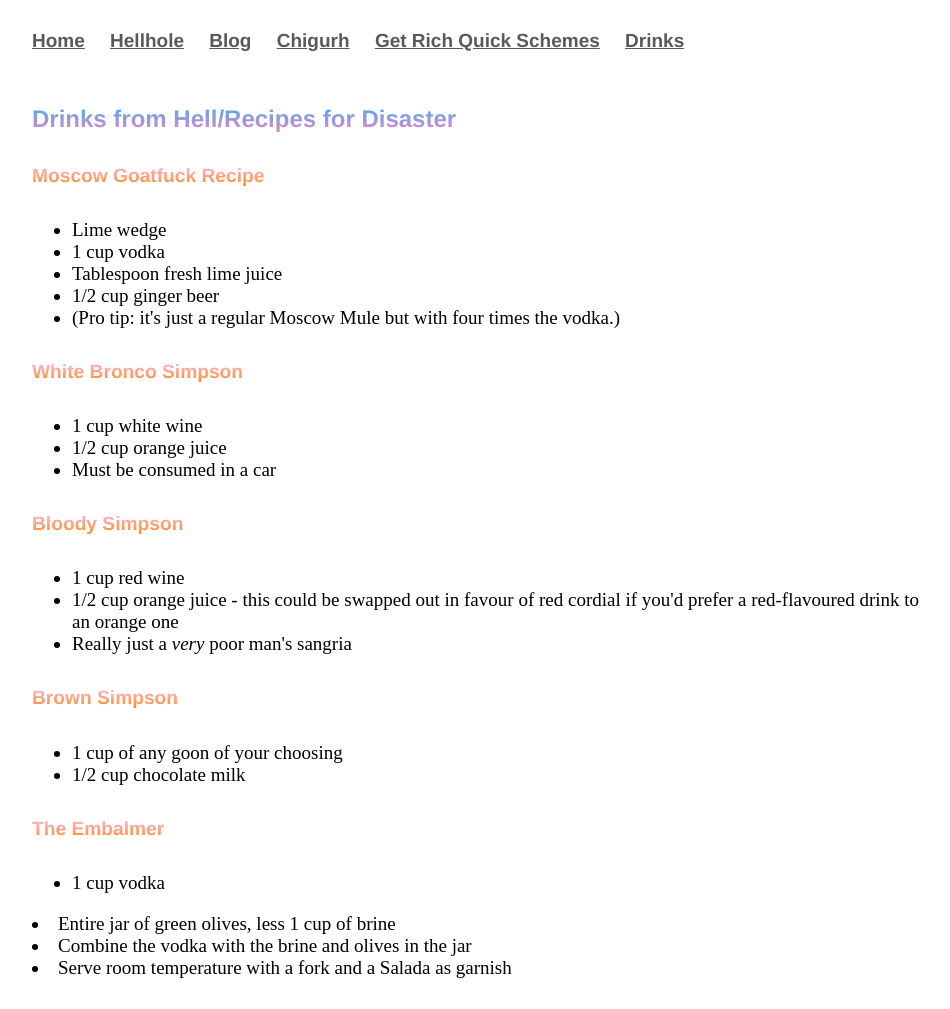
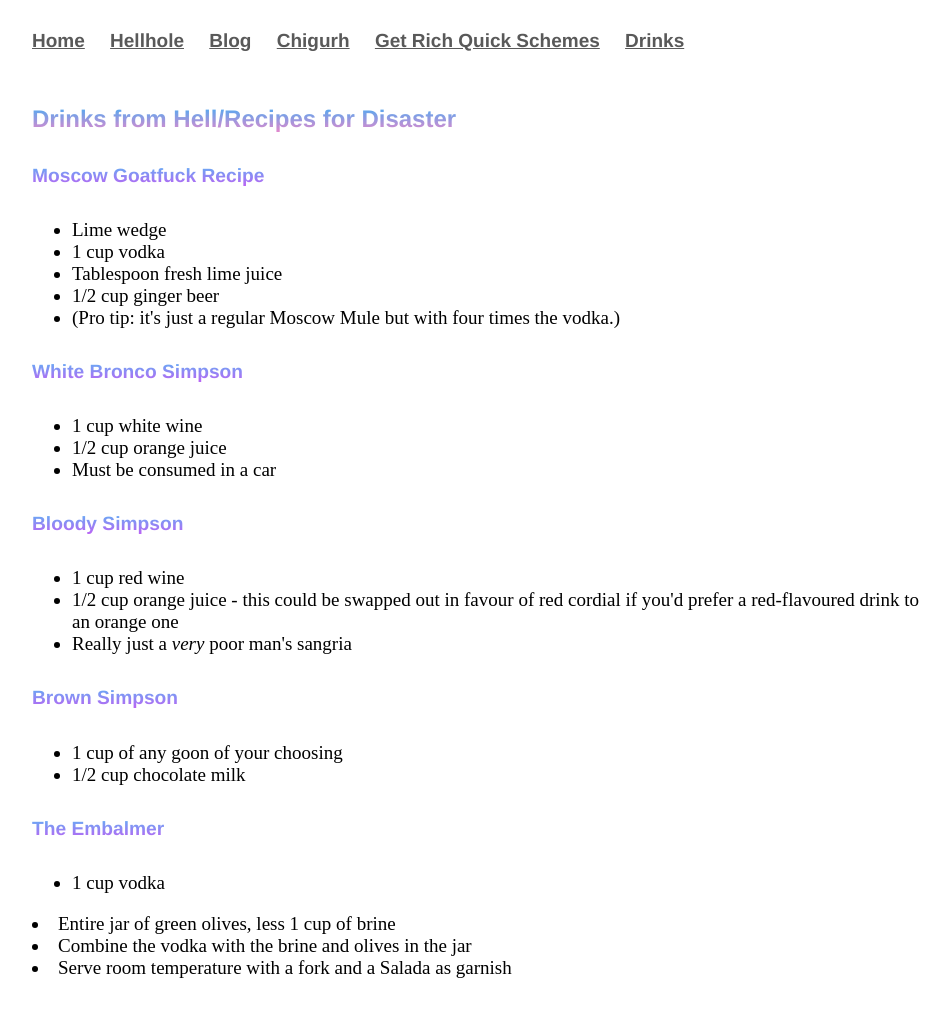
Before and after one commit to Pinelife/pinelife.github.io, a Jekyll site: the page drinks/index.html, which Jekyll copies as it is, in a window 1280 px wide. Shown: the whole page, without its empty margins (160-1110 px from the left). Built offline with Jekyll 4.4.1, drawn with Linux system fonts in a browser that asks for light colours.

Commit message:
Update main.css

```diff
--- a/css/main.css
+++ b/css/main.css
@@ -139,7 +139,7 @@ h4 {
 h5 {
     font-size: 1.2em;
     font-family:'Helvetica', 'Arial', 'Sans-Serif';
-    background: -webkit-linear-gradient(#ffb7e2, #ff8c19);
+    background: -webkit-linear-gradient(#5fb1f4, #bf5ff4);
     -webkit-background-clip: text;
     -webkit-text-fill-color: transparent;
 }
```
